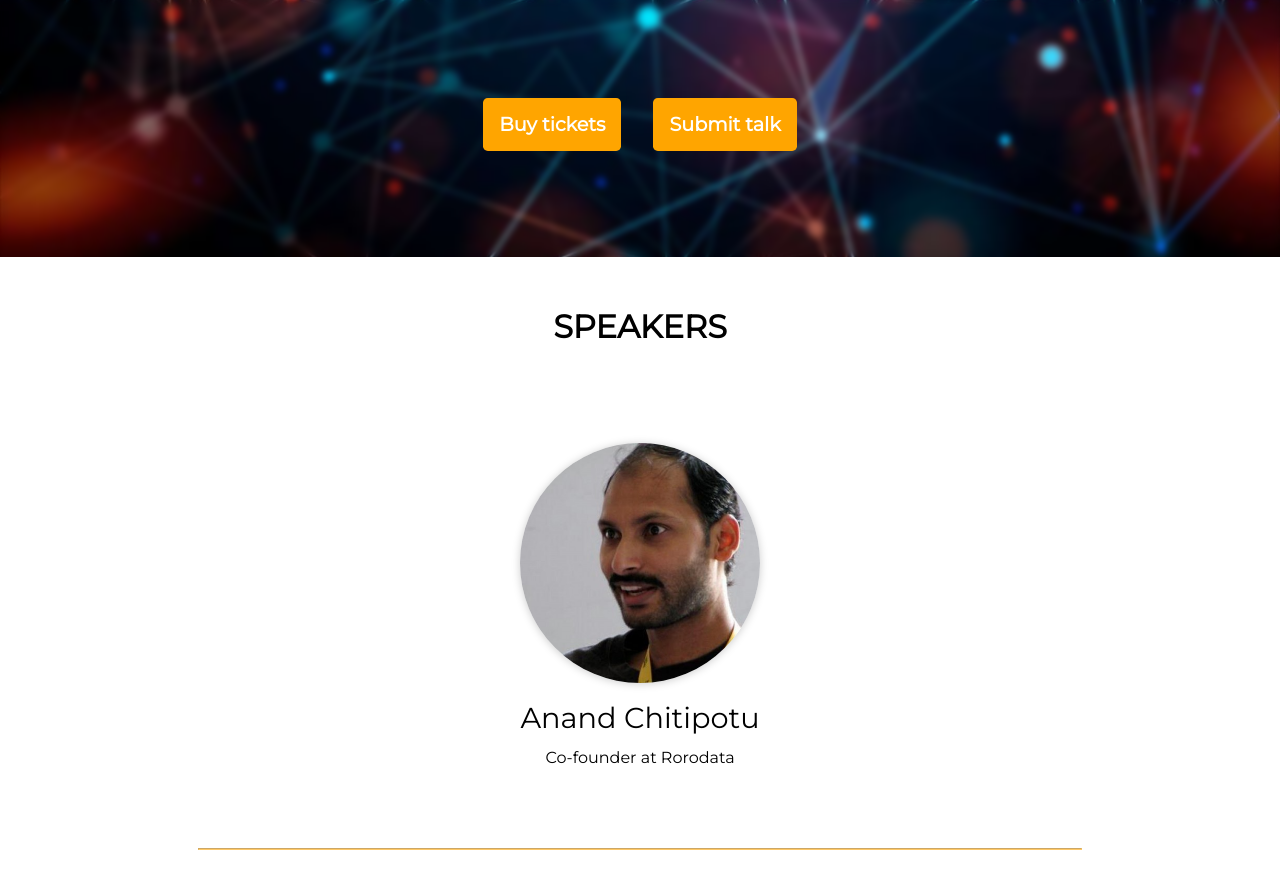
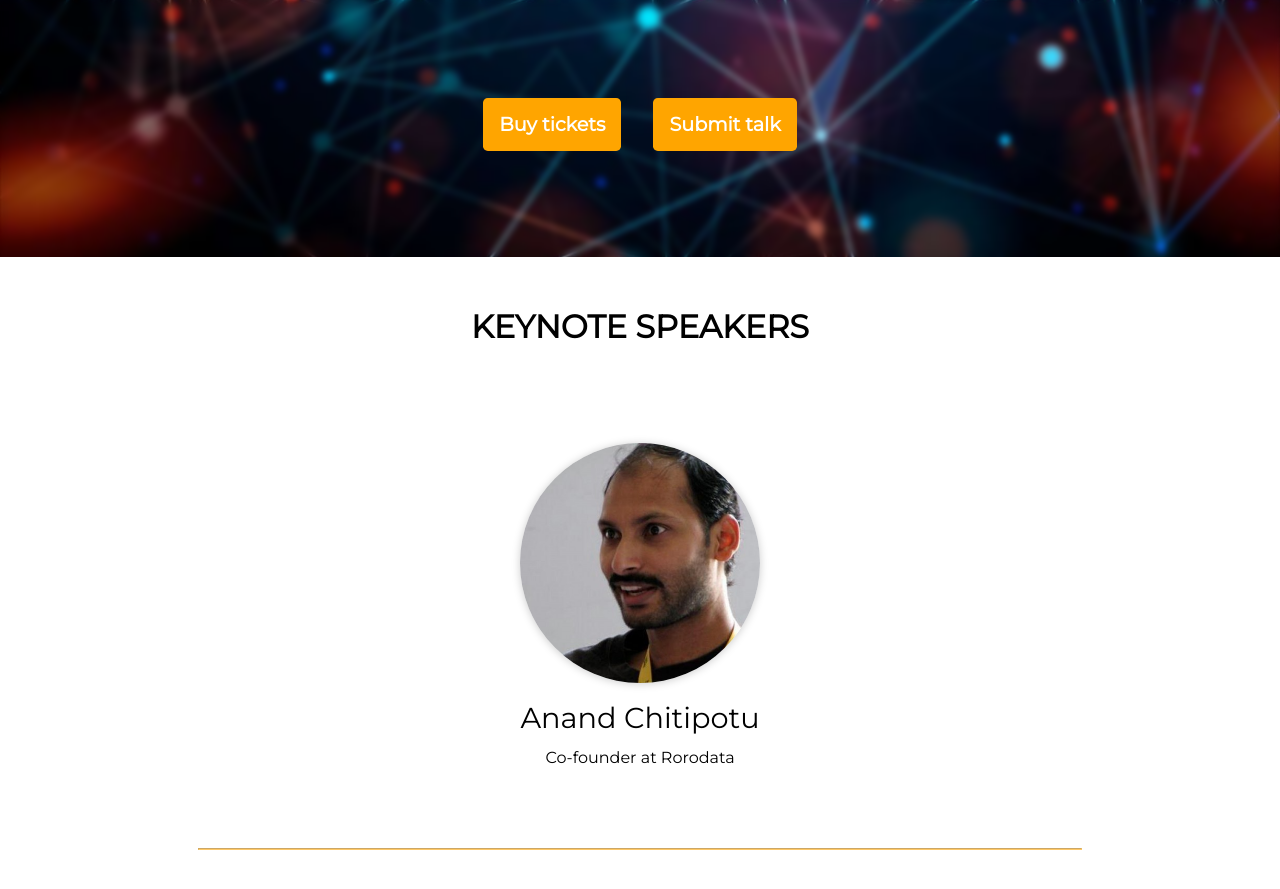
Before and after one commit to HydPy/pyconfhyd2020, a Jekyll site: the page built from index.md, in a window 1280 px wide and 900 px high, scrolled down 647 px. Shown: the top 889 px of the window. Built offline with Jekyll 4.4.1, drawn with Linux system fonts in a browser that asks for light colours.

Commit message:
update speaker section title

```diff
--- a/_includes/speakers.html
+++ b/_includes/speakers.html
@@ -1,5 +1,5 @@
 <section id="speakers" class="wrapper speakers-section">
-  <h2>Speakers</h2>
+  <h2>Keynote Speakers</h2>
   <div class="speaker-container">
     {% for speaker in site.data.speakers %}
     <div class="speaker-card">
```
